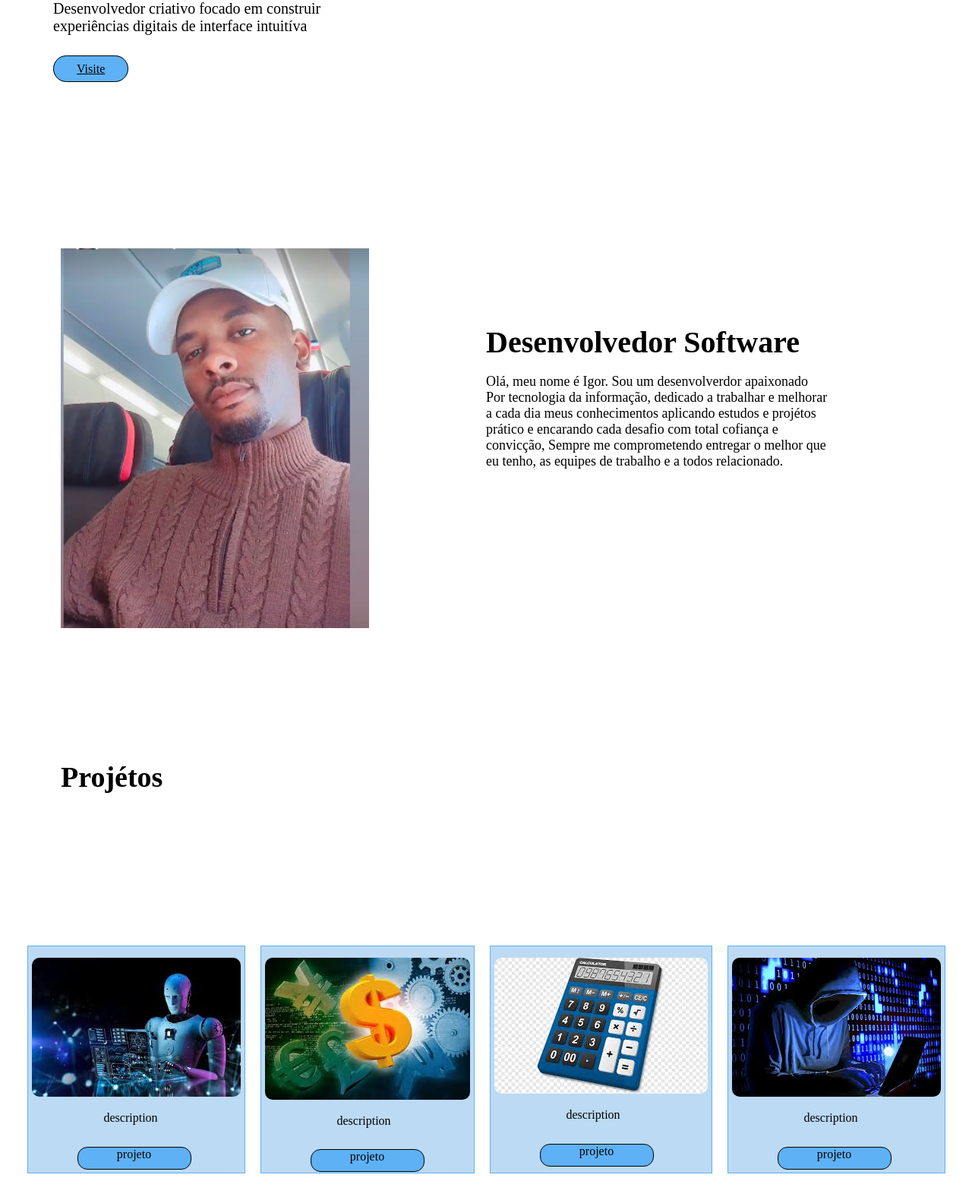
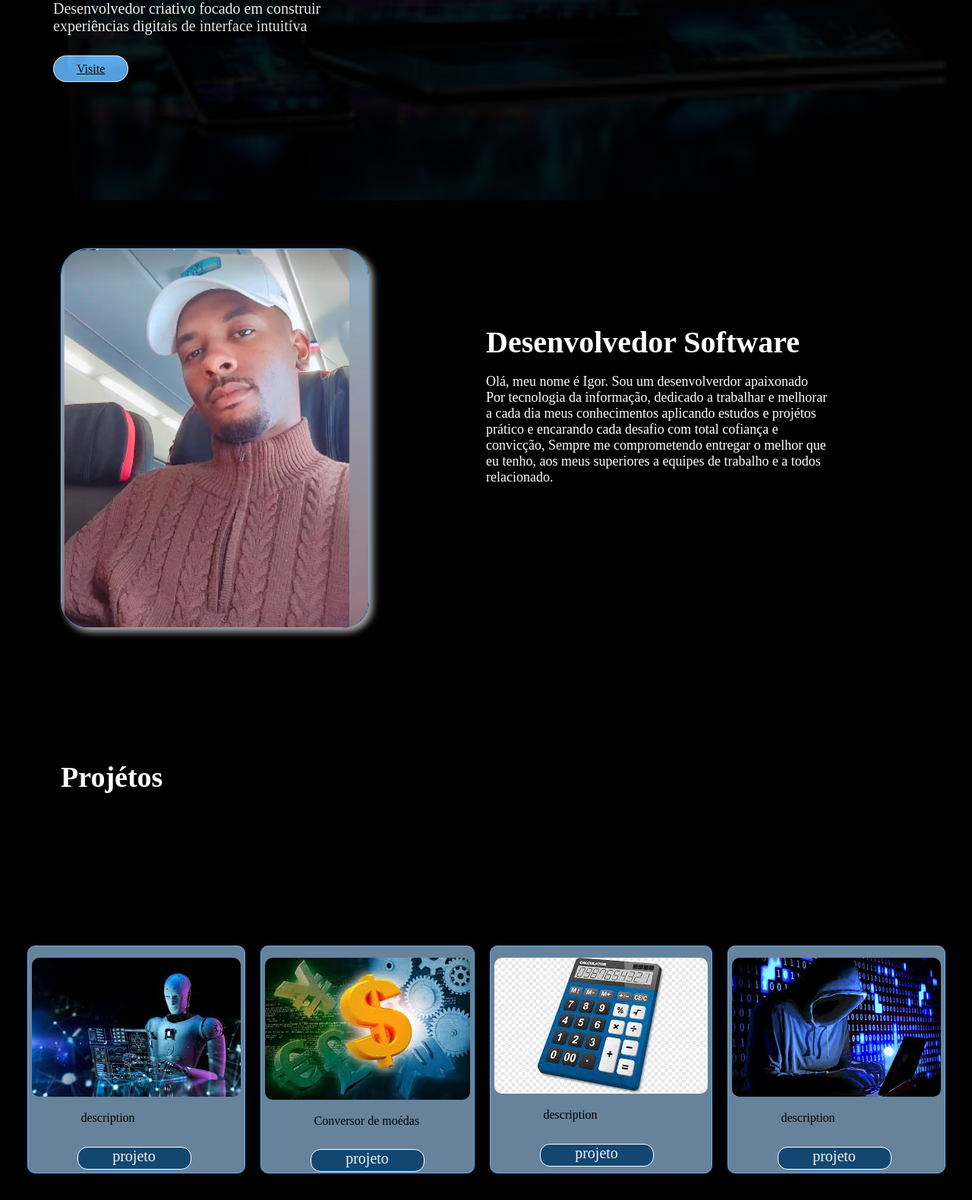
Before and after one commit to IgorDev01-01max/Projeto-text-xp, a plain HTML site: page index.html in a window 1280 px wide. Shown: the part 453-2033 px from the top of the page at 76% size. Before the commit the page ends 1998 px from the top, so only its background shows below. Drawn offline with Linux system fonts and the light colour scheme.

Commit message:
nova actualization

```diff
--- a/index.html
+++ b/index.html
@@ -9,6 +9,8 @@
 </head>
 
 <body>
+
+    <img src="./Img/iblackcapa.jpg" alt="" class="img-capa">
     <header>
         <ul>
             <li>Home</li>
@@ -18,13 +20,17 @@
         </ul>
     </header>
 
+    <nav>
     <div class="topo">
         <h1 class="h1-2">Olá, Eu sou Igor Alcantara.</h1>
         <p>Desenvolvedor criativo focado em construir experiências digitais de interface intuitíva</p><br>
         <br><a href="" class="button">Visite</a>
     </div>
 
-    <section class="content-1">
+
+    </nav>
+
+    <main class="content-1">
         <div>
             <img src="./Img/Captura de tela 2025-05-18 214826.png" alt="">
         </div>
@@ -33,10 +39,10 @@
             <h2>Desenvolvedor Software</h2><br>
             <p>Olá, meu nome é Igor. Sou um desenvolverdor apaixonado Por tecnologia da informação, dedicado a trabalhar
                 e melhorar a cada dia meus conhecimentos aplicando estudos e projétos prático e encarando cada desafio
-                com total cofiança e convicção, Sempre me comprometendo entregar o melhor que eu tenho, as equipes de
+                com total cofiança e convicção, Sempre me comprometendo entregar o melhor que eu tenho, aos meus superiores a equipes de
                 trabalho e a todos relacionado.</p>
         </div>
-    </section>
+    </main>
 
     <h3>Projétos</h3>
 
@@ -51,7 +57,7 @@
 
             <div class="content-itens">
                 <img src="./Img/conversor de moedas.jpg" alt="">
-                <p>description</p>
+                <p>Conversor de moédas</p>
                 <a>projeto</a>
             </div>
 
@@ -64,7 +70,7 @@
             <div class="content-itens">
                 <img src="./Img/All home offce 4.jpg" alt="">
                 <p>description</p>
-                <a>projeto</a>
+                <a class="upa">projeto</a>
             </div>
 
         </div>
--- a/styles.css
+++ b/styles.css
@@ -4,30 +4,60 @@
     margin: 0;
 }
 
+body {
+    background-color: black;
+}
+
+nav {
+    display: flex;
+
+}
+
+.Contatos {
+    margin-left: 00px;
+}
+
+.img-capa {
+    width: 100vw;
+    position: fixed;
+    opacity: .1;
+}
+
 header {
     width: 100vw;
     height: 200px;
-    background-color: blue;
+    background-color: rgb(58, 77, 77);
 }
 
 header ul {
     display: flex;
     gap: 30px;
-    font-size: 21px;
+    font-size: 24px;
     font-weight: bold;
     list-style: none;
 }
 
 li {
-    margin-left: 70px;
-    margin-top: 70px;
+    margin-left: 60px;
+    margin-top: 50px;
     width: 50px;
-    color: aqua;
+    color: white;
+}
+
+li:hover {
+    transform: translateY(-5px);
+    transition: 0.5s;
+    color: blue;
 }
 
 .h1-2 {
     font-size: 50px;
+    color: white;
+
 }
+
+
+
 
 
 .topo {
@@ -41,14 +71,22 @@ li {
     width: 360px;
     font-size: 20px;
     font-weight: lighter;
+    color: white;
 }
 
 .button {
+    cursor: pointer;
     background-color: rgb(94, 177, 245);
     color: black;
     padding: 8px 30px;
     border-radius: 25px;
-    border: 1.8px solid black;
+    border: 1.8px solid white
+}
+
+.button:hover {
+    transform: translateY(-5px);
+   transition: 0.5s;
+   color: cadetblue;
 }
 
 .content-1 {
@@ -60,6 +98,9 @@ li {
 .content-1 img {
     margin-left: 80px;
     height: 500px;
+    border-radius: 35px;
+    border: 1px solid rgb(94, 177, 245);
+    box-shadow: 5px 5px 10px #acabab;
 }
 
 .content-text {
@@ -70,16 +111,19 @@ li {
 .content-text p {
     font-size: 18px;
     font-weight: lighter;
+    color: white;
 }
 
 h2 {
     font-size: 40px;
+    color: white;
 }
 
 h3 {
     font-size: 38px;
     margin-top: 170px;
     margin-left: 80px;
+    color: white;
 }
 
 .content-2 {
@@ -95,10 +139,16 @@ h3 {
     gap: 20px;
 }
 
+.todo-conteudo p {
+    color: black;
+}
+
 .content-itens {
-    background-color: rgb(188, 218, 243);
+    background-color: rgb(103, 131, 155);
     border: 0.8px solid rgb(94, 177, 245);
     height: 300px;
+    border-radius: 10px;
+    margin-bottom: 35px;
 }
 
 .content-itens img {
@@ -108,17 +158,20 @@ h3 {
 
 .content-itens p {
     margin-top: 15px;
-    margin-left: 100px;
+    margin-left: 70px;
 }
 
 .content-itens a {
-    border: 1px solid black;
+    font-size: 20px;
+    border: 1px solid white;
     border-radius: 13px;
-    background-color: rgb(94, 177, 245);
+    background-color: rgb(19, 71, 114);
+    color: whitesmoke;
     display: flex;
     justify-content: center;
     margin-top: 10%;
     margin-left: 65px;
     width: 150px;
     height: 30px;
+    cursor: pointer;
 }
```
Also changed, not shown: Img/iblackcapa.jpg (added).
